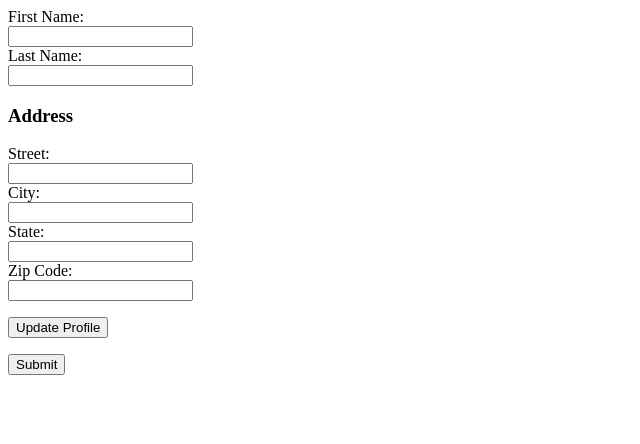
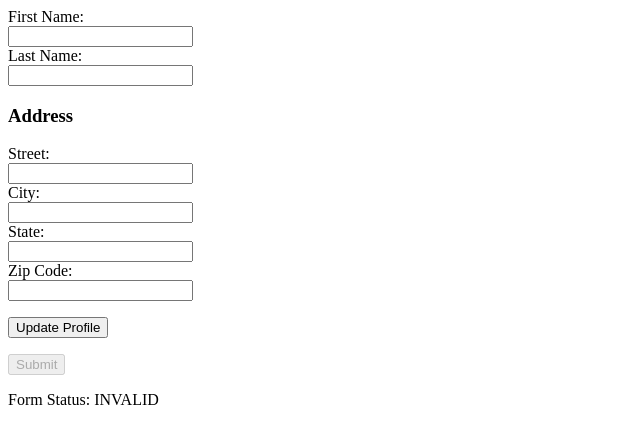
Before and after one commit to sgbo5003/AngularDocTest, an Angular app: page / in a window 1280 px wide. Shown: the top 444 px of the page, without its empty margins (0-640 px from the left). Built offline with nearby package versions, Linux system fonts and the light colour scheme.

Commit message:
폼 유효성 검사

```diff
--- a/src/app/profile-editor/profile-editor.component.html
+++ b/src/app/profile-editor/profile-editor.component.html
@@ -40,4 +40,6 @@
   <form [formGroup]="profileForm" (ngSubmit)="onSubmit()">
     <button type="submit" [disabled]="!profileForm.valid">Submit</button>
   </form>
+
+  <p>Form Status: {{ profileForm.status }}</p>
 </form>
--- a/src/app/profile-editor/profile-editor.component.ts
+++ b/src/app/profile-editor/profile-editor.component.ts
@@ -1,5 +1,10 @@
 import { Component } from '@angular/core';
-import { FormBuilder, FormControl, FormGroup } from '@angular/forms';
+import {
+  FormBuilder,
+  FormControl,
+  FormGroup,
+  Validators,
+} from '@angular/forms';
 
 @Component({
   selector: 'app-profile-editor',
@@ -8,7 +13,7 @@ import { FormBuilder, FormControl, FormGroup } from '@angular/forms';
 })
 export class ProfileEditorComponent {
   profileForm = this.fb.group({
-    firstName: [''],
+    firstName: ['', Validators.required],
     lastName: [''],
     address: this.fb.group({
       street: [''],
```
